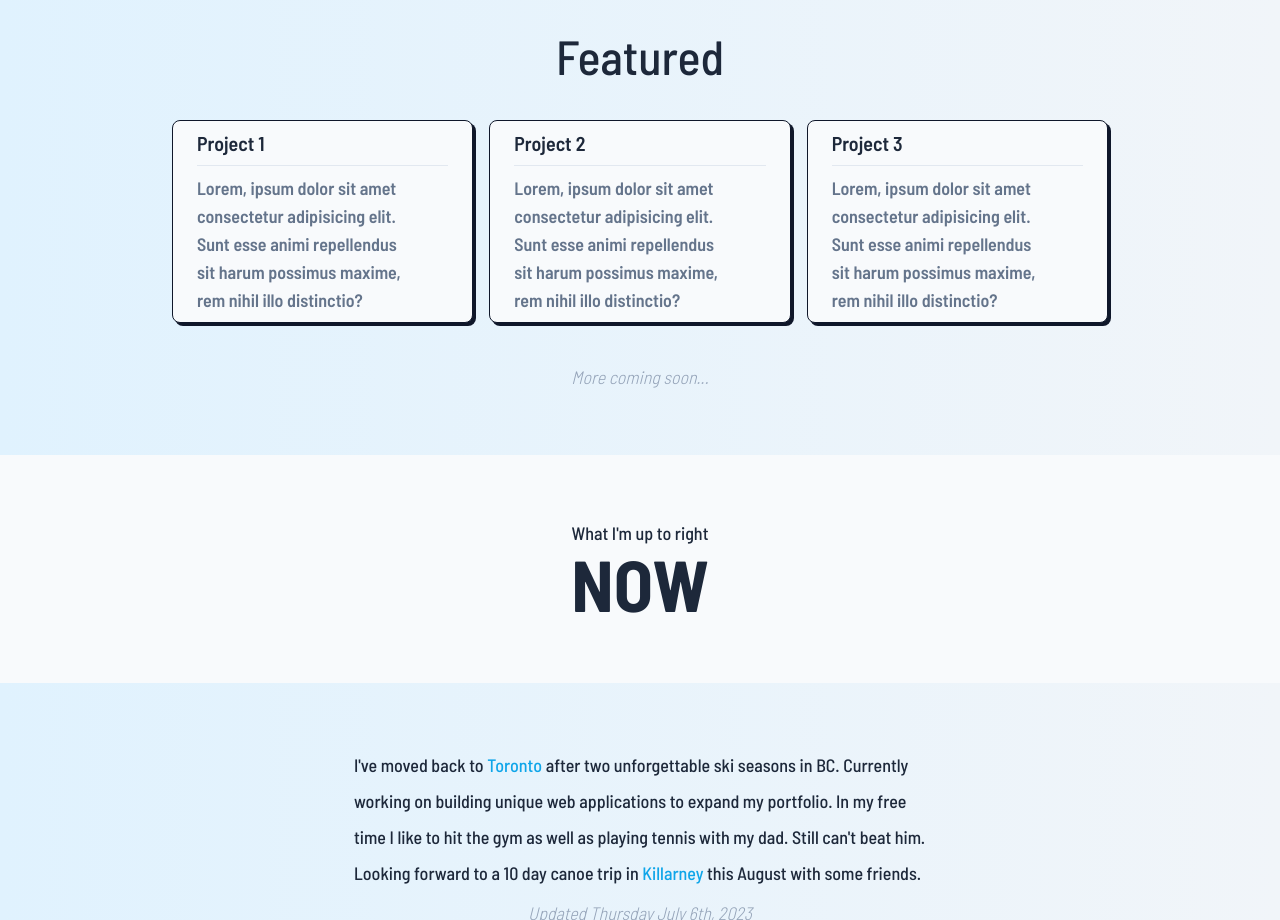
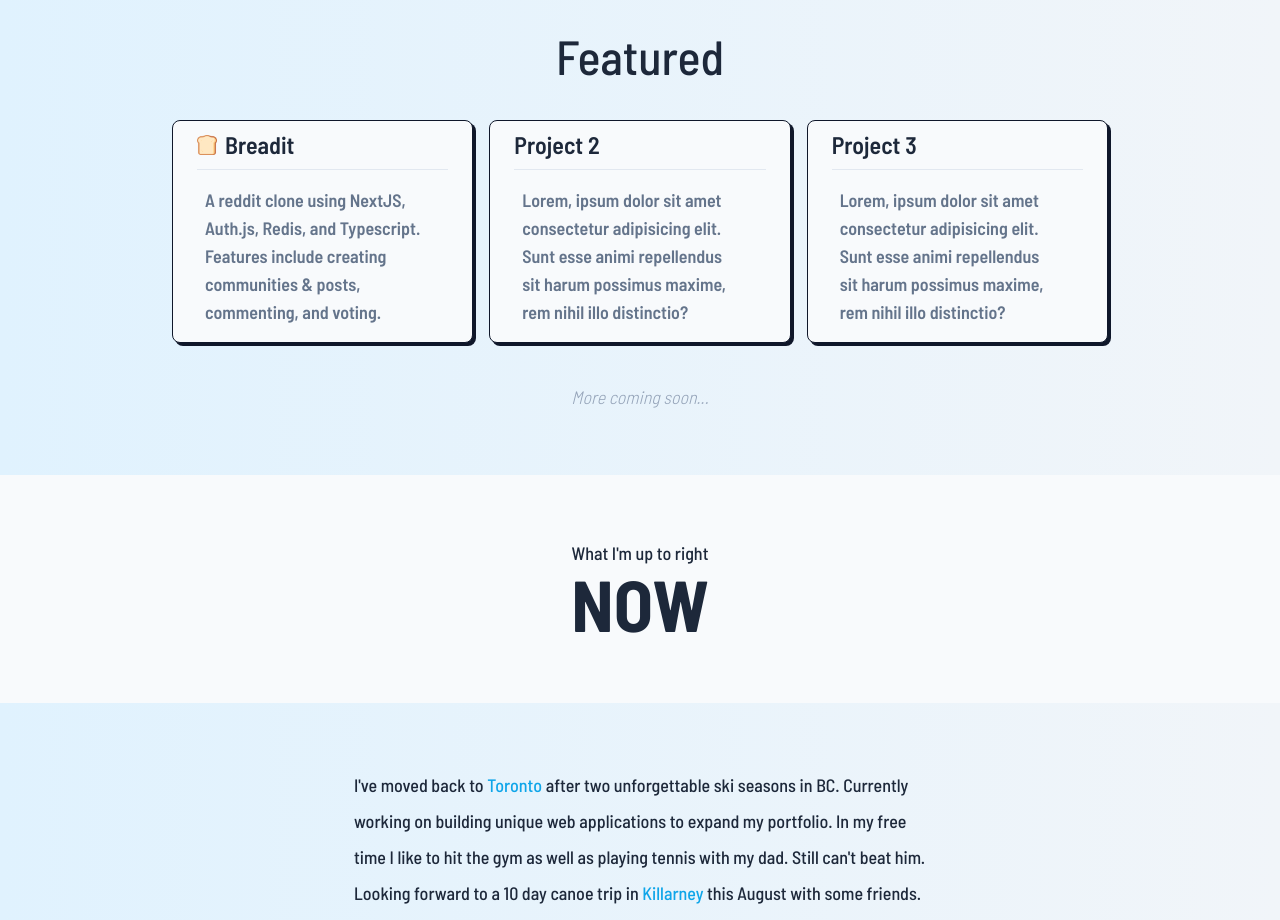
Before and after one commit to robharding/Portfolio2, a Next.js app: page / in a window 1280 px wide. Shown: the part 1060-1980 px from the top of the page. Built offline with nearby package versions, Linux system fonts and the light colour scheme.

Commit message:
Add breadit project

```diff
--- a/src/app/page.tsx
+++ b/src/app/page.tsx
@@ -13,7 +13,6 @@ import Link from "next/link";
 import Image from "next/image";
 
 import profilePic from "../../public/profile.jpg";
-import asm2 from "../../public/asm2.png";
 import ContactForm from "@/components/ContactForm";
 import { Balancer } from "react-wrap-balancer";
 
@@ -61,7 +60,7 @@ export default async function Home() {
             </Link>
             .
           </p>
-          <div className="group text-center mt-8 hover:cursor-pointer  hover:text-black">
+          <div className="group text-center mt-8 hover:cursor-pointer  hover:slate-600">
             <Link href="#projects">
               Click a{" "}
               <span className="text-sky-500 group-hover:text-sky-600">
@@ -81,28 +80,39 @@ export default async function Home() {
         <div className="w-full flex flex-col gap-10 justify-center">
           <h3 className="sm:text-5xl text-4xl text-center w-full">Featured</h3>
           <div className="grid grid-cols-1 sm:grid-cols-3 gap-8 sm:gap-4 max-w-[1000px] mx-auto w-full px-8">
+            <Link
+              href="https://breadit.robharding.dev"
+              className="cursor-pointer font-semibold py-2 px-6 flex flex-col gap-2 rounded-lg duration-200 shadow-custom hover:-translate-x-1 hover:-translate-y-1 bg-slate-50 hover:bg-white border-slate-900 border border-1"
+            >
+              <div className="flex gap-2 items-center">
+                <Image
+                  src="/breadit.png"
+                  alt="breadit logo"
+                  width={20}
+                  height={20}
+                />
+                <h1 className="text-2xl">Breadit</h1>
+              </div>
+              <hr />
+              <Balancer className="text-slate-500 p-2">
+                A reddit clone using NextJS, Auth.js, Redis, and Typescript.
+                Features include creating communities & posts, commenting, and
+                voting.
+              </Balancer>
+            </Link>
             <div className="cursor-pointer font-semibold py-2 px-6 flex flex-col gap-2 rounded-lg duration-200 shadow-custom hover:-translate-x-1 hover:-translate-y-1 bg-slate-50 hover:bg-white border-slate-900 border border-1">
-              <h1 className="text-xl">Project 1</h1>
+              <h1 className="text-2xl">Project 2</h1>
               <hr />
-              <Balancer className="text-slate-500">
+              <Balancer className="text-slate-500 p-2">
                 Lorem, ipsum dolor sit amet consectetur adipisicing elit. Sunt
                 esse animi repellendus sit harum possimus maxime, rem nihil illo
                 distinctio?
               </Balancer>
             </div>
             <div className="cursor-pointer font-semibold py-2 px-6 flex flex-col gap-2 rounded-lg duration-200 shadow-custom hover:-translate-x-1 hover:-translate-y-1 bg-slate-50 hover:bg-white border-slate-900 border border-1">
-              <h1 className="text-xl">Project 2</h1>
+              <h1 className="text-2xl">Project 3</h1>
               <hr />
-              <Balancer className="text-slate-500">
-                Lorem, ipsum dolor sit amet consectetur adipisicing elit. Sunt
-                esse animi repellendus sit harum possimus maxime, rem nihil illo
-                distinctio?
-              </Balancer>
-            </div>
-            <div className="cursor-pointer font-semibold py-2 px-6 flex flex-col gap-2 rounded-lg duration-200 shadow-custom hover:-translate-x-1 hover:-translate-y-1 bg-slate-50 hover:bg-white border-slate-900 border border-1">
-              <h1 className="text-xl">Project 3</h1>
-              <hr />
-              <Balancer className="text-slate-500">
+              <Balancer className="text-slate-500 p-2">
                 Lorem, ipsum dolor sit amet consectetur adipisicing elit. Sunt
                 esse animi repellendus sit harum possimus maxime, rem nihil illo
                 distinctio?
```
Also changed, not shown: public/asm2.png (deleted), public/breadit.png (added).
